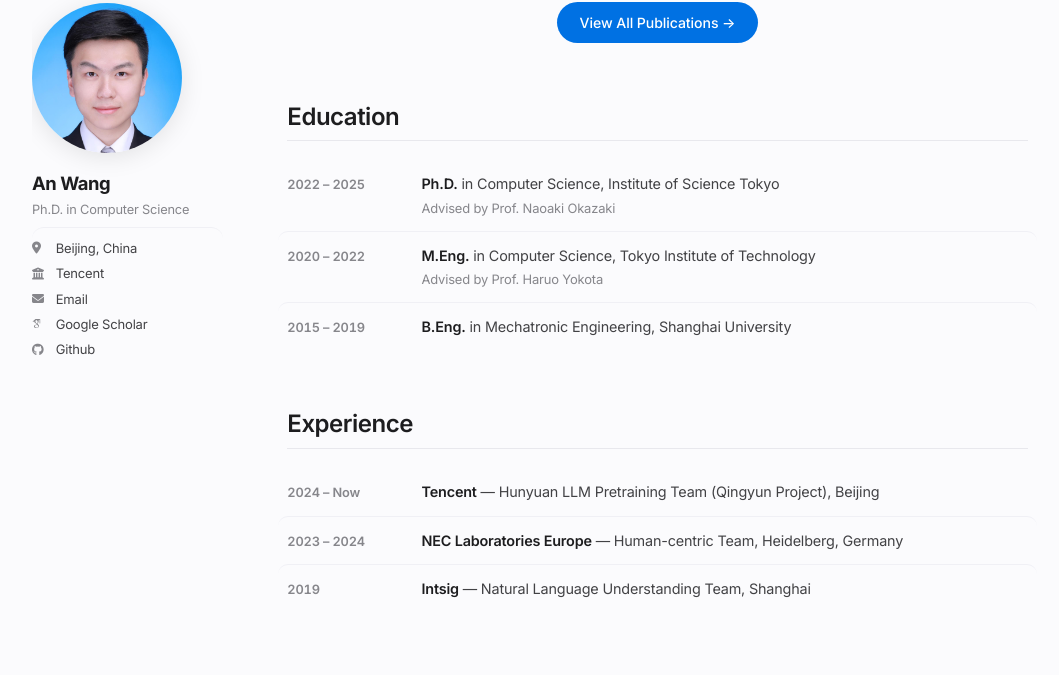
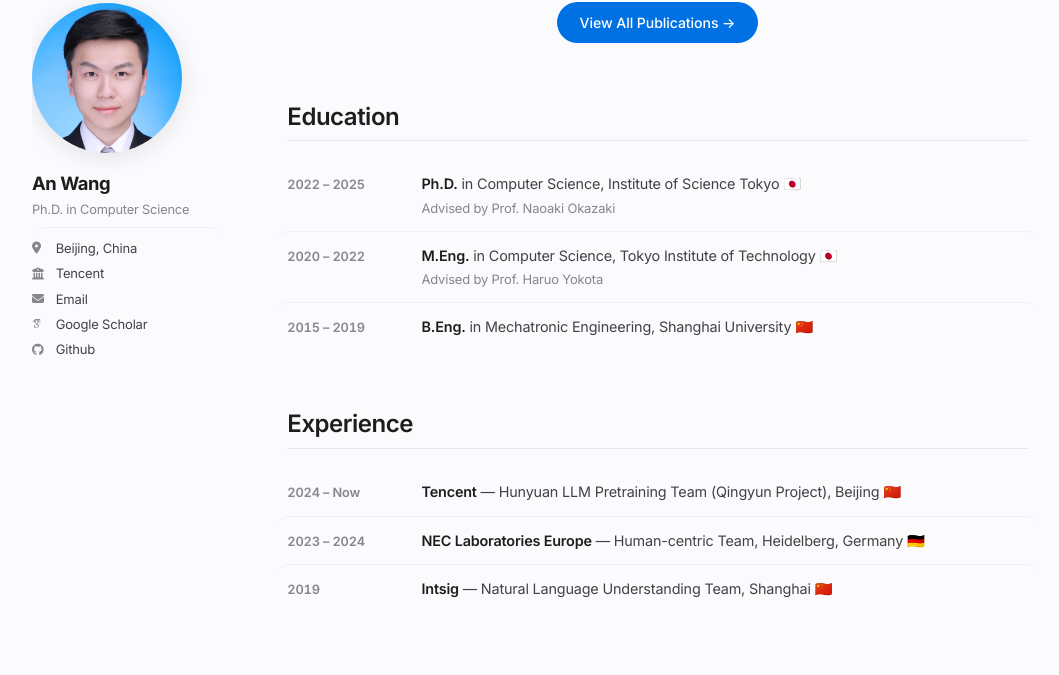
Before and after one commit to AnWang-AI/AnWang-AI.github.io, a Jekyll site: the page built from _pages/about.md, in a window 1280 px wide and 900 px high, scrolled down 1438 px. Shown: the part 85-760 px from the top of the window, without its empty margins (8-1067 px from the left). Built offline with Jekyll 4.4.1, drawn with Linux system fonts in a browser that asks for light colours; some web fonts are replaced.

Commit message:
Add country flag emojis to Education and Experience

```diff
--- a/_pages/about.md
+++ b/_pages/about.md
@@ -112,21 +112,21 @@ Previously, my research focused on <strong>model architecture</strong>, <strong>
   <div class="edu-item">
     <div class="edu-year">2022 – 2025</div>
     <div class="edu-body">
-      <strong>Ph.D.</strong> in Computer Science, Institute of Science Tokyo<br>
+      <strong>Ph.D.</strong> in Computer Science, Institute of Science Tokyo 🇯🇵<br>
       <span class="edu-detail">Advised by Prof. Naoaki Okazaki</span>
     </div>
   </div>
   <div class="edu-item">
     <div class="edu-year">2020 – 2022</div>
     <div class="edu-body">
-      <strong>M.Eng.</strong> in Computer Science, Tokyo Institute of Technology<br>
+      <strong>M.Eng.</strong> in Computer Science, Tokyo Institute of Technology 🇯🇵<br>
       <span class="edu-detail">Advised by Prof. Haruo Yokota</span>
     </div>
   </div>
   <div class="edu-item">
     <div class="edu-year">2015 – 2019</div>
     <div class="edu-body">
-      <strong>B.Eng.</strong> in Mechatronic Engineering, Shanghai University
+      <strong>B.Eng.</strong> in Mechatronic Engineering, Shanghai University 🇨🇳
     </div>
   </div>
 </div>
@@ -138,19 +138,19 @@ Previously, my research focused on <strong>model architecture</strong>, <strong>
   <div class="edu-item">
     <div class="edu-year">2024 – Now</div>
     <div class="edu-body">
-      <strong>Tencent</strong> — Hunyuan LLM Pretraining Team (Qingyun Project), Beijing
+      <strong>Tencent</strong> — Hunyuan LLM Pretraining Team (Qingyun Project), Beijing 🇨🇳
     </div>
   </div>
   <div class="edu-item">
     <div class="edu-year">2023 – 2024</div>
     <div class="edu-body">
-      <strong>NEC Laboratories Europe</strong> — Human-centric Team, Heidelberg, Germany
+      <strong>NEC Laboratories Europe</strong> — Human-centric Team, Heidelberg, Germany 🇩🇪
     </div>
   </div>
   <div class="edu-item">
     <div class="edu-year">2019</div>
     <div class="edu-body">
-      <strong>Intsig</strong> — Natural Language Understanding Team, Shanghai
+      <strong>Intsig</strong> — Natural Language Understanding Team, Shanghai 🇨🇳
     </div>
   </div>
 </div>
```
